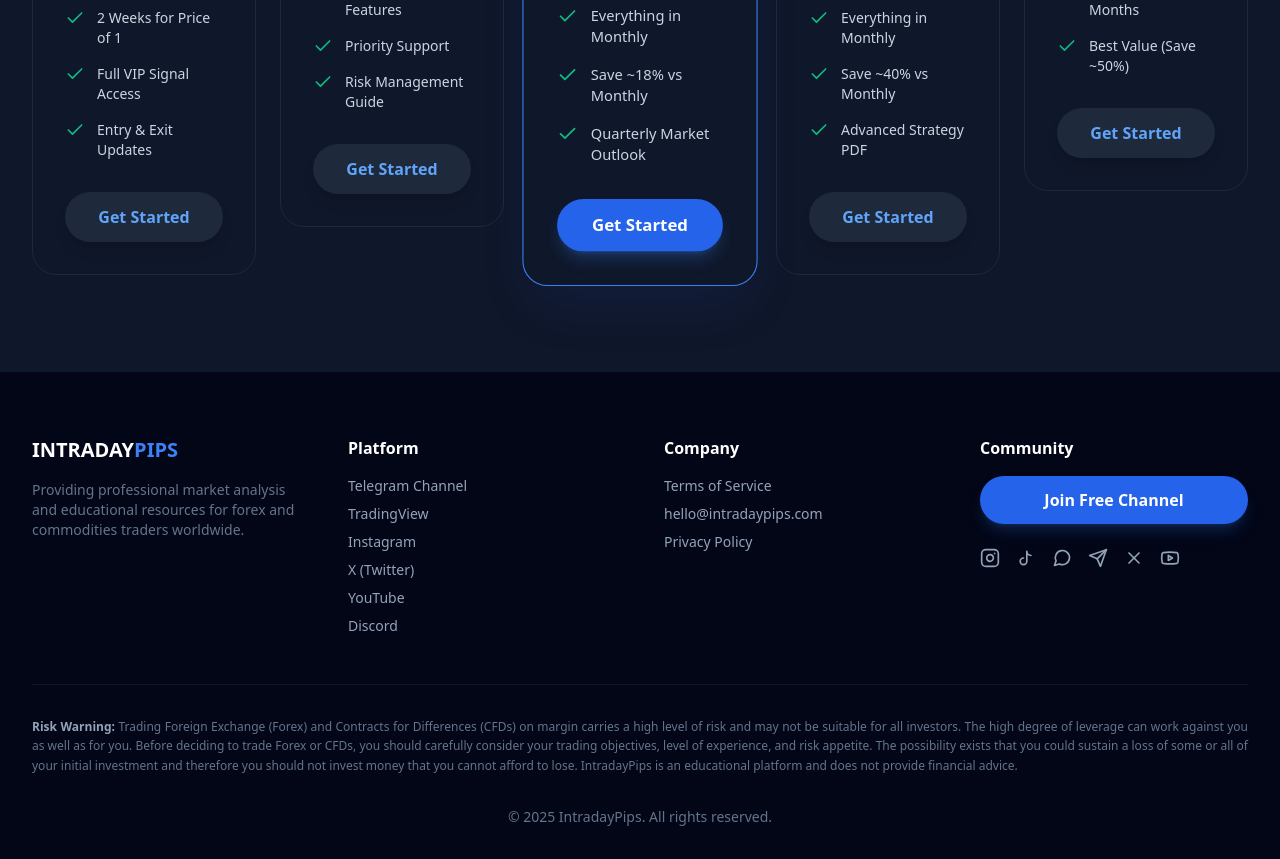
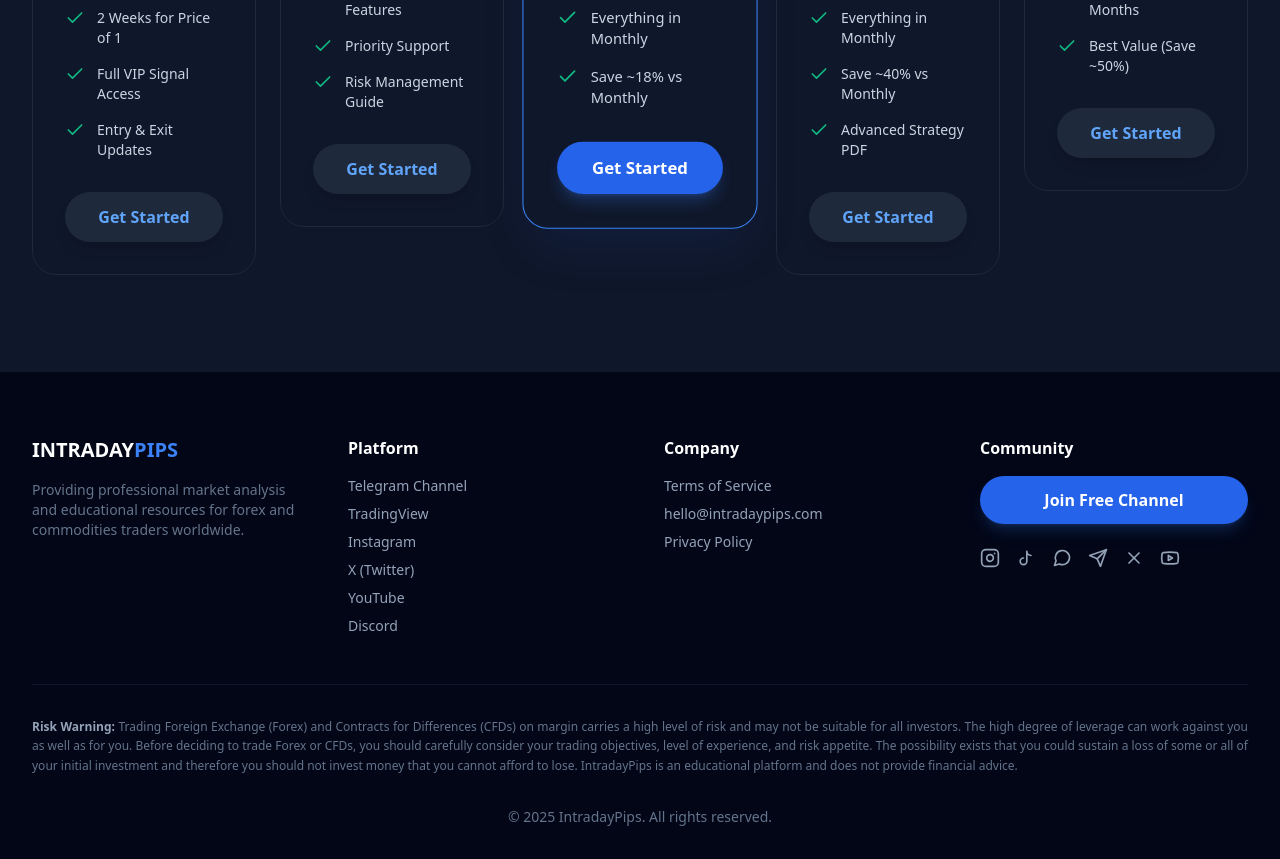
Before and after one commit to devbytes1/IntradayPips, a React (Vite) app: page / in a window 1280 px wide. Shown: the part 3320-4179 px from the top of the page. Built offline with nearby package versions, Linux system fonts and the light colour scheme; no server answers; the HTML template or start-up script is replaced by a standard one.

Commit message:
Update App.tsx

```diff
--- a/src/App.tsx
+++ b/src/App.tsx
@@ -1013,7 +1013,6 @@ const Pricing = () => {
             features={[
               "Everything in Monthly",
               "Save ~18% vs Monthly",
-              "Quarterly Market Outlook"
             ]}
           />
           <PricingCard
```
